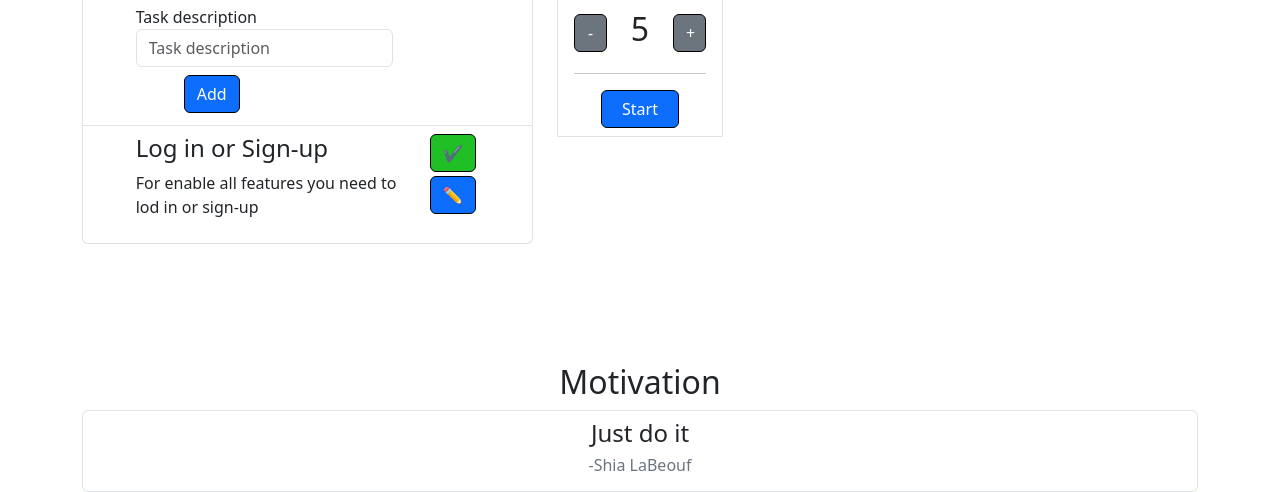
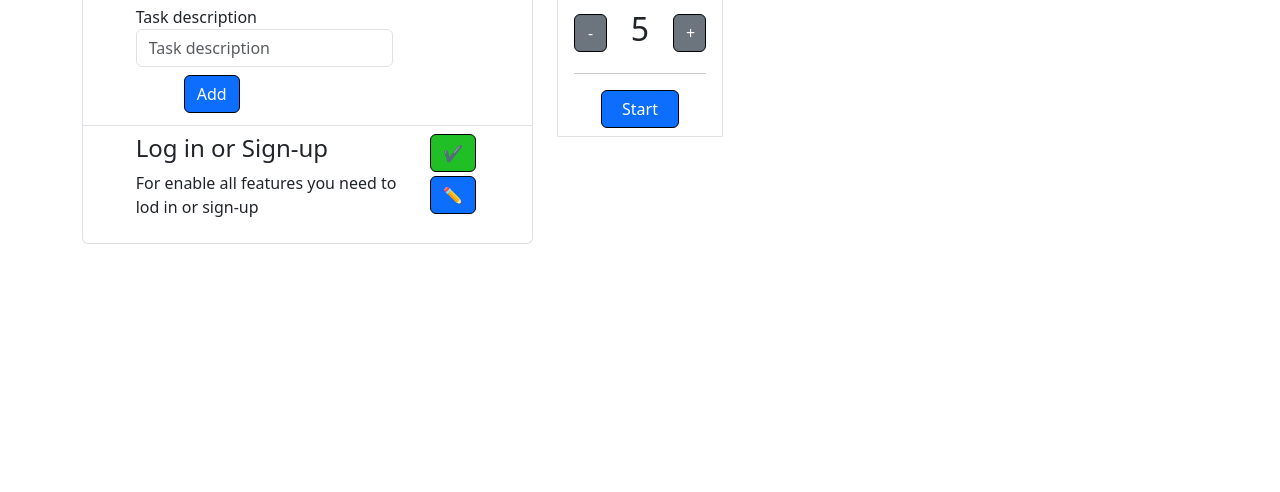
Before and after one commit to DarkRubin/TaskTracker, a plain HTML site: page task-tracker-frontend/index.html in a window 1280 px wide. Shown: the part 364-856 px from the top of the page. After the commit the page ends 800 px from the top, so only its background shows below. Drawn offline with Linux system fonts and the light colour scheme; no server answers.

Commit message:
feat: add readme.md and delete footer in frontend

```diff
--- a/task-tracker-frontend/index.html
+++ b/task-tracker-frontend/index.html
@@ -139,15 +139,14 @@
 			</ul>
 		</div>
 	</div>
-	<footer>
-		<h2 class="text-center">Motivation</h2>
-		<ul class="list-group">
-			<li class="list-group-item">
-				<h4 class="text-center" id="quote">Just do it</h4>
-				<h6 class="text-center text-secondary" id="author">-Shia LaBeouf</h6>
-			</li>
-		</ul>
-	</footer>
+<!--	<footer>-->
+<!--		<h2 class="text-center">Motivation</h2>-->
+<!--		<ul class="list-group">-->
+<!--			<li class="list-group-item">-->
+<!--				<h4 class="text-center" id="quote">Just do it</h4>-->
+<!--			</li>-->
+<!--		</ul>-->
+<!--	</footer>-->
 </div>
 <div id="sign-up-modal" tabindex="-1" class="modal fade">
 	<div class="modal-dialog">
--- a/task-tracker-frontend/js/script.js
+++ b/task-tracker-frontend/js/script.js
@@ -77,7 +77,7 @@ $(document).ready(function () {
                     loadTasks();
                 });
             }
-        }).catch(error => alert(error));
+        }).catch(error => handleError(error));
     }
 
     loadContent();
@@ -586,4 +586,31 @@ $(document).ready(function () {
 
     }
 
+    // const motivationText = $('#quote');
+    //
+    // let quotes;
+    //
+    // async function loadQuotes() {
+    //     fetch("quotes.txt").then(response => {
+    //         response.text().then(text => {
+    //             quotes = text.split(/~/);
+    //             motivation();
+    //         });
+    //     });
+    // }
+    //
+    // function motivation() {
+    //     let thisQuote;
+    //     $.each(quotes, (index, quote) => {
+    //         thisQuote = quote
+    //         setTimeout(function () {
+    //             motivationText.text(thisQuote)
+    //         }, 3000);
+    //     });
+    //
+    // }
+    //
+    //
+    // loadQuotes().then();
+
 });
```
Also changed, not shown: task-tracker-frontend/quotes.txt (added), 2 other files.
